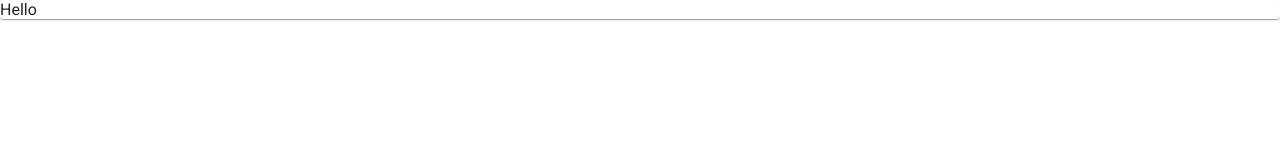
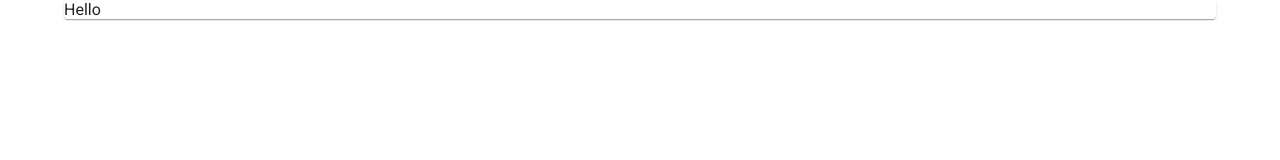
Before and after one commit to abhicodes13/Tourism-Booking-React-App, a React (Vite) app: page / in a window 1280 px wide. Shown: the top 160 px of the page. Built offline with nearby package versions, Linux system fonts and the light colour scheme.

Commit message:
Added 2 components to App.jsx

```diff
--- a/src/App.jsx
+++ b/src/App.jsx
@@ -1,9 +1,12 @@
 import './App.css'
 import TourCard from './components/TourCard'
+import Container from '@mui/material/Container';
 
 
 export default function App() {
   return (
+    <Container>
     <TourCard />
+      </Container>
   )
 }
--- a/src/components/TourCard.jsx
+++ b/src/components/TourCard.jsx
@@ -1,4 +1,5 @@
 import Paper from '@mui/material/Paper';
+
 
 
 const TourCard = () => {
```
